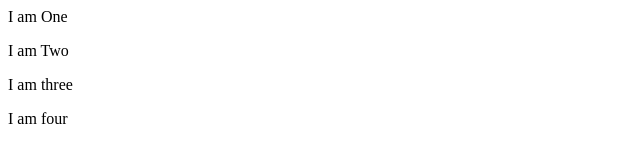
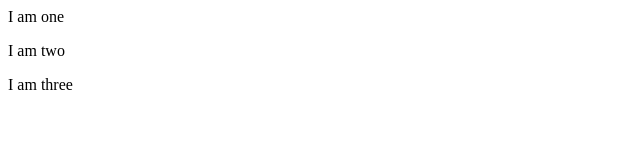
Before and after one commit to yogesh-art/repo-one, a plain HTML site: page index.html in a window 1280 px wide. Shown: the full height of the page, 0-640 px from the left. Drawn offline with Linux system fonts and the light colour scheme.

Commit message:
Added index.html

```diff
--- a/index.html
+++ b/index.html
@@ -1,4 +1,3 @@
-<p>I am One</p>
-<p>I am Two</p>
+<p>I am one</p>
+<p>I am two</p>
 <p>I am three</p>
-<p>I am four</p>
```
